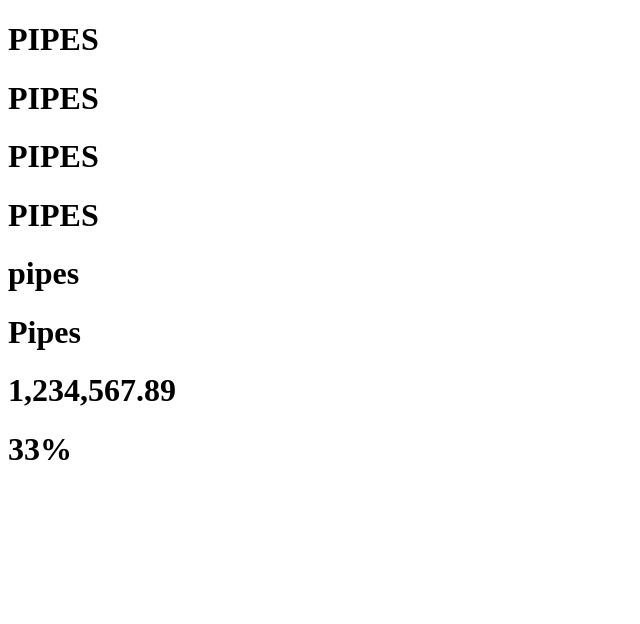
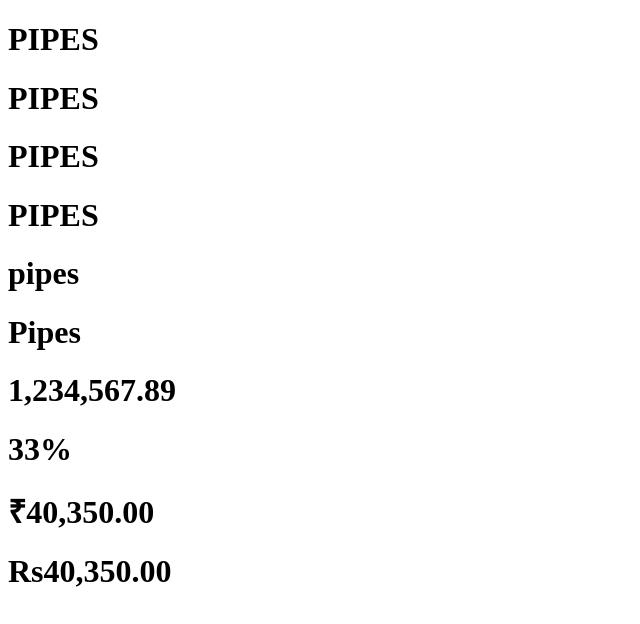
Before and after one commit to Pebhashi-Tharushika/angular-18-practice, an Angular app in the folder pipes/: page / in a window 1280 px wide. Shown: the top 624 px of the page, without its empty margins (0-640 px from the left). Built offline with nearby package versions, Linux system fonts and the light colour scheme.

Commit message:
parameterized pipe

```diff
--- a/pipes/src/app/app.component.html
+++ b/pipes/src/app/app.component.html
@@ -25,3 +25,7 @@
 <h1>{{1234567.89 | number}}</h1> <!-- 1,234,567.89 -->
 
 <h1>{{tax | percent}}</h1> <!-- 38% -->
+
+<h1>{{40350 | currency:'INR'}}</h1> <!-- ₹40,350.00 -->
+
+<h1>{{ 40350 | currency:'LKR':'symbol-narrow'}}</h1> <!-- Rs40,350.00 -->
```
